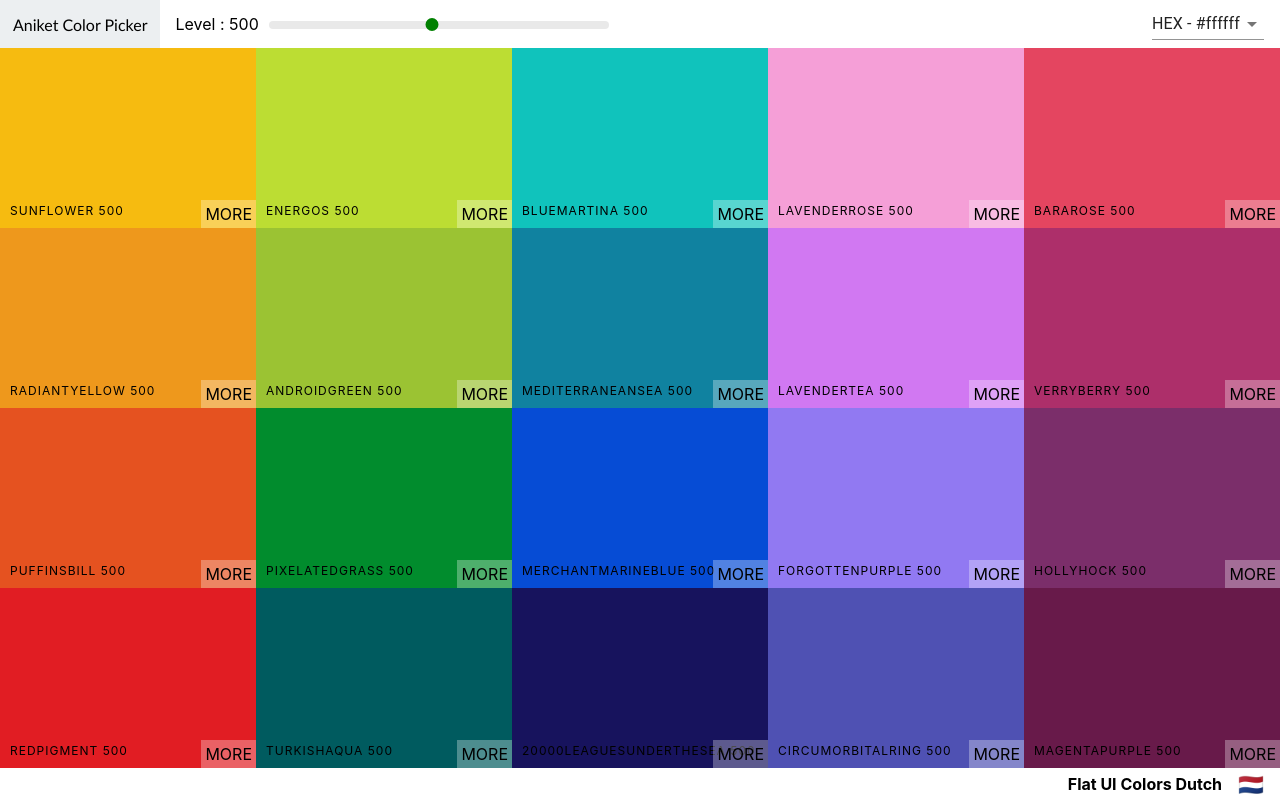
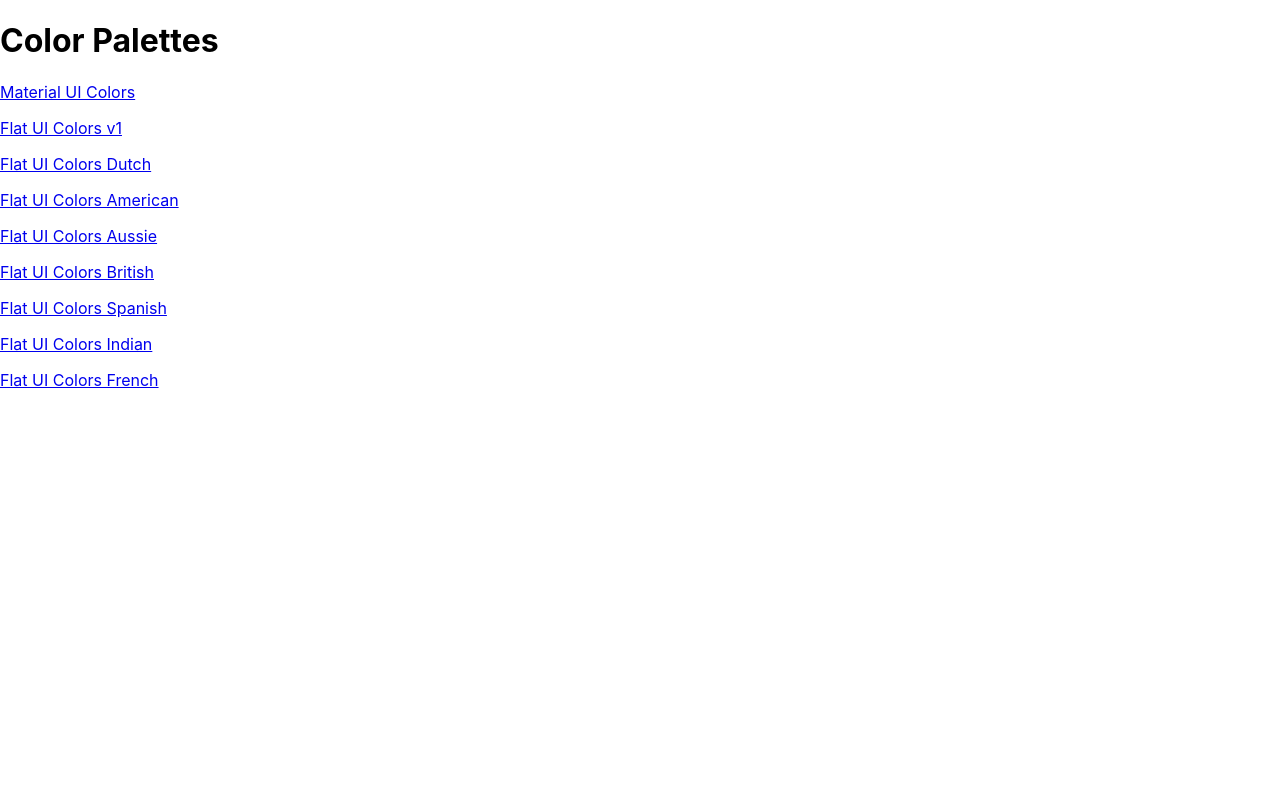
Before and after one commit to aniketchanana/color-picker-app, a React (Create React App) app: page / in a window 1280 px wide. Built offline with nearby package versions, Linux system fonts and the light colour scheme.

Commit message:
added palette list and react router

```diff
--- a/package.json
+++ b/package.json
@@ -10,6 +10,7 @@
     "react": "^16.11.0",
     "react-copy-to-clipboard": "^5.0.2",
     "react-dom": "^16.11.0",
+    "react-router-dom": "^5.1.2",
     "react-scripts": "3.2.0"
   },
   "scripts": {
--- a/src/App.js
+++ b/src/App.js
@@ -2,11 +2,28 @@ import React, { Component } from 'react';
 import seedColors from './seedColor';
 import Palette from './Palette';
 import {generatePalette} from './colorhelper';
+import {Route,Switch,Redirect} from 'react-router-dom';
+import PaletteList from './PaletteList';
 class App extends Component{
+  constructor(){
+    super();
+    this.findPalette = this.findPalette.bind(this);
+  }
+  findPalette(id){
+    return seedColors.find(function(palette){
+      return palette.id === id;
+    })
+  }
   render(){
     return(
       <div>
-        <Palette palette={generatePalette(seedColors[2])}></Palette>
+        <Switch>
+          <Route exact path="/" render={()=>{return <PaletteList palettes={seedColors}/>  }}></Route>
+          <Route exact path="/palette/:id" render={(routeProps)=>{return <Palette
+          palette={generatePalette(this.findPalette(routeProps.match.params.id))}
+          ></Palette>}}></Route>
+          <Redirect to="/"></Redirect>
+        </Switch>
       </div>
     )
   }
--- a/src/Navbar.js
+++ b/src/Navbar.js
@@ -2,7 +2,7 @@ import React, { Component } from 'react';
 import Slider from 'rc-slider';
 import "rc-slider/assets/index.css";
 import './Navbar.css';
-
+import {Link} from 'react-router-dom';
 import Select from '@material-ui/core/Select';
 import MenuItem from '@material-ui/core/MenuItem';
 
@@ -33,7 +33,7 @@ class NavBar extends Component{
         return(
             <header className="Navbar">
                 <div className="logo">
-                    <a href="#">Aniket Color Picker</a>
+                    <Link to="/">Aniket Color Picker</Link>
                 </div>
                 <div className="slider-container">
                     <span>Level : {this.props.level}</span>
--- /dev/null
+++ b/src/PaletteList.js
@@ -0,0 +1,19 @@
+import React, { Component } from 'react';
+import {Link} from 'react-router-dom';
+class PaletteList extends Component {
+    render() {
+        const {palettes} = this.props;
+        return (
+            <div>
+                <h1>Color Palettes</h1>
+                {palettes.map((palette)=>{
+                    return <p>
+                    <Link to={`/palette/${palette.id}`}>{palette.paletteName}</Link>
+                    </p>
+                })}
+            </div>
+        );
+    }
+}
+
+export default PaletteList;
--- a/src/index.js
+++ b/src/index.js
@@ -2,9 +2,10 @@ import React from 'react';
 import ReactDOM from 'react-dom';
 import './index.css';
 import App from './App';
+import {BrowserRouter} from 'react-router-dom';
 import * as serviceWorker from './serviceWorker';
 
-ReactDOM.render(<App />, document.getElementById('root'));
+ReactDOM.render(<BrowserRouter><App /></BrowserRouter>, document.getElementById('root'));
 
 // If you want your app to work offline and load faster, you can change
 // unregister() to register() below. Note this comes with some pitfalls.
```
Also changed, not shown: 1 other file (tests, documents, lock files or other folders).
